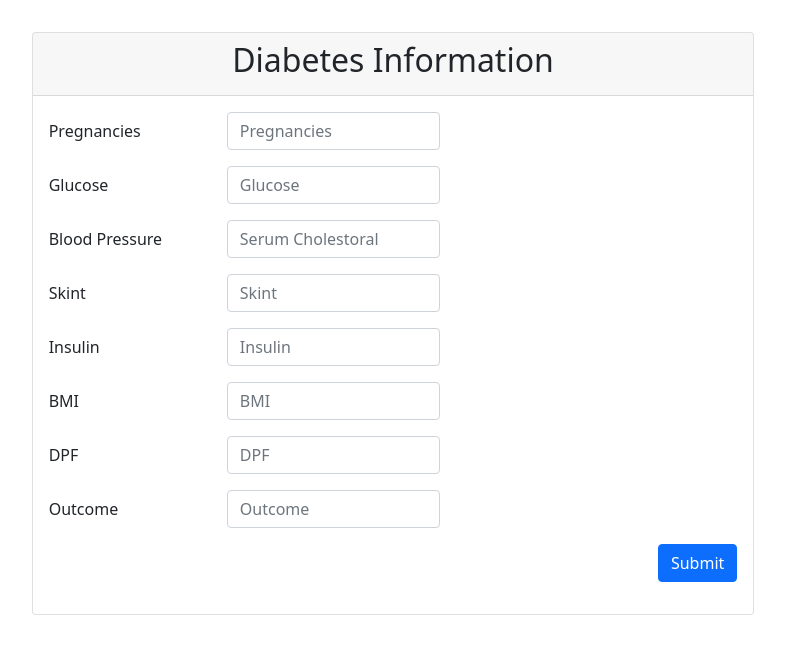
After one commit to moyeneka/EasyLife-HealthCare-Data-Visualizer, a PHP site: page /Diabetes_info.php in a window 1280 px wide. The commit adds this page. Shown: the top 654 px of the page, without its empty margins (247-1032 px from the left). Run offline with PHP 8.4, Linux system fonts and the light colour scheme.

Commit message:
Diabetes info done

```diff
--- a/AddPatient.php
+++ b/AddPatient.php
@@ -23,7 +23,7 @@
 
                     <div class="card">
                         <div class="card-header">
-                            <h2>Patient Info</h2>
+                            <h2>Patient Information</h2>
                         </div>
                         <div class="card-body">
                             <form action="AddPatient.php" method="post">
@@ -48,12 +48,12 @@
                                 <div class="mb-3 row">
                                     <label for="age" class="col-sm-2 col-form-label">Age</label>
                                     <div class="col-sm-2">
-                                    <input type="number" class="form-control" id="age" placeholder="Age">
+                                    <input type="number" class="form-control" id="age" placeholder="Age" required>
                                     </div>
 
                                     <label for="Sex" class="col-sm-1 col-form-label">Sex</label>
                                     <div class="col-sm-2">
-                                        <select class="form-select" id="sex" aria-label="Default select example" >
+                                        <select class="form-select" id="sex" aria-label="Default select example">
                                             <option selected>Sex</option>
                                             <option value="1">Male</option>
                                             <option value="2">Female</option>
--- /dev/null
+++ b/Diabetes_info.php
@@ -0,0 +1,116 @@
+<!DOCTYPE html>
+<html lang="en">
+  <head>
+    <meta charset="UTF-8" />
+    <meta http-equiv="X-UA-Compatible" content="IE=edge" />
+    <meta name="viewport" content="width=device-width, initial-scale=1.0" />
+
+    <!-- Bootstrap CSS -->
+    <link href="https://cdn.jsdelivr.net/npm/bootstrap@5.1.3/dist/css/bootstrap.min.css" rel="stylesheet" integrity="sha384-1BmE4kWBq78iYhFldvKuhfTAU6auU8tT94WrHftjDbrCEXSU1oBoqyl2QvZ6jIW3" crossorigin="anonymous">
+
+
+    <!--CSS Styles -->
+    <link rel="stylesheet" href="assets/css/styles.css" />
+
+    <title>Diabetes Information</title>
+  </head>
+
+  <body>
+    <div class="container-fluid">
+        <section class="patient" id="patient">
+            <div class="row d-flex justify-content-center align-items-center">
+                <div class="col-md-7">
+
+                    <div class="card">
+                        <div class="card-header">
+                            <h2>Diabetes Information</h2>
+                        </div>
+                        <div class="card-body">
+                            <form action="AddHeartInfo.php" method="post">
+
+
+                                <div class="mb-3 row">
+                                    <label for="pregnancies" class="col-sm-3 col-form-label">Pregnancies</label>
+                                    <div class="col-sm-4">
+                                    <input type="number" class="form-control" id="pregnancies" placeholder="Pregnancies" required>
+                                    </div>
+                                </div>
+
+                                <div class="mb-3 row">
+                                    <label for="glucose" class="col-sm-3 col-form-label">Glucose</label>
+                                    <div class="col-sm-4">
+                                    <input type="number" class="form-control" id="glucose" placeholder="Glucose" required>
+                                    </div>
+                                    </div>
+
+                                <div class="mb-3 row">
+                                    <label for="bloodp" class="col-sm-3 col-form-label">Blood Pressure</label>
+                                    <div class="col-sm-4">
+                                    <input type="number" class="form-control" id="bloodp " placeholder="Serum Cholestoral" required>
+                                    </div>
+                                    </div>
+
+                                <div class="mb-3 row">
+                                    <label for="skint" class="col-sm-3 col-form-label">Skint</label>
+                                    <div class="col-sm-4">
+                                    <input type="number" class="form-control" id="skint" placeholder="Skint" required>
+                                    </div>
+                                </div>
+
+                                <div class="mb-3 row">
+                                    <label for="insulin" class="col-sm-3 col-form-label">Insulin </label>
+                                    <div class="col-sm-4">
+                                    <input type="number" class="form-control" id="insulin" placeholder="Insulin" required>
+                                    </div>
+                                </div>
+
+                                <div class="mb-3 row">
+                                    <label for="bmi" class="col-sm-3 col-form-label">BMI</label>
+                                    <div class="col-sm-4">
+                                    <input type="number" class="form-control" id="bmi" placeholder="BMI" required>
+                                    </div>
+                                </div>
+
+                                <div class="mb-3 row">
+                                    <label for="dpf" class="col-sm-3 col-form-label">DPF</label>
+                                    <div class="col-sm-4">
+                                    <input type="number" class="form-control" id="dpf" placeholder="DPF" required>
+                                    </div>
+                                </div>
+
+                                <div class="mb-3 row">
+                                    <label for="outcome" class="col-sm-3 col-form-label">Outcome</label>
+                                    <div class="col-sm-4">
+                                    <input type="number" class="form-control" id="outcome" placeholder="Outcome" required>
+                                    </div>
+                                </div>
+
+                                <div class="row justify-content-end" >
+                                    <div class="col-auto">
+                                        <button type="submit" class="btn btn-primary mb-3 float-right">Submit</button>
+                                    </div>
+                                </div>
+                            </form>
+                        </div>
+                    </div>
+
+                </div>
+            </div>
+        </section>
+
+
+
+    </div>
+
+    <!-- Optional JavaScript; choose one of the two! -->
+
+    <!-- Option 1: Bootstrap Bundle with Popper -->
+    <script src="https://cdn.jsdelivr.net/npm/bootstrap@5.1.3/dist/js/bootstrap.bundle.min.js" integrity="sha384-ka7Sk0Gln4gmtz2MlQnikT1wXgYsOg+OMhuP+IlRH9sENBO0LRn5q+8nbTov4+1p" crossorigin="anonymous"></script>
+
+    <!-- Option 2: Separate Popper and Bootstrap JS -->
+    <!--
+    <script src="https://cdn.jsdelivr.net/npm/@popperjs/core@2.10.2/dist/umd/popper.min.js" integrity="sha384-7+zCNj/IqJ95wo16oMtfsKbZ9ccEh31eOz1HGyDuCQ6wgnyJNSYdrPa03rtR1zdB" crossorigin="anonymous"></script>
+    <script src="https://cdn.jsdelivr.net/npm/bootstrap@5.1.3/dist/js/bootstrap.min.js" integrity="sha384-QJHtvGhmr9XOIpI6YVutG+2QOK9T+ZnN4kzFN1RtK3zEFEIsxhlmWl5/YESvpZ13" crossorigin="anonymous"></script>
+    -->
+  </body>
+</html>
```
Also changed, not shown: heart_info.php (+14 -14 lines).
